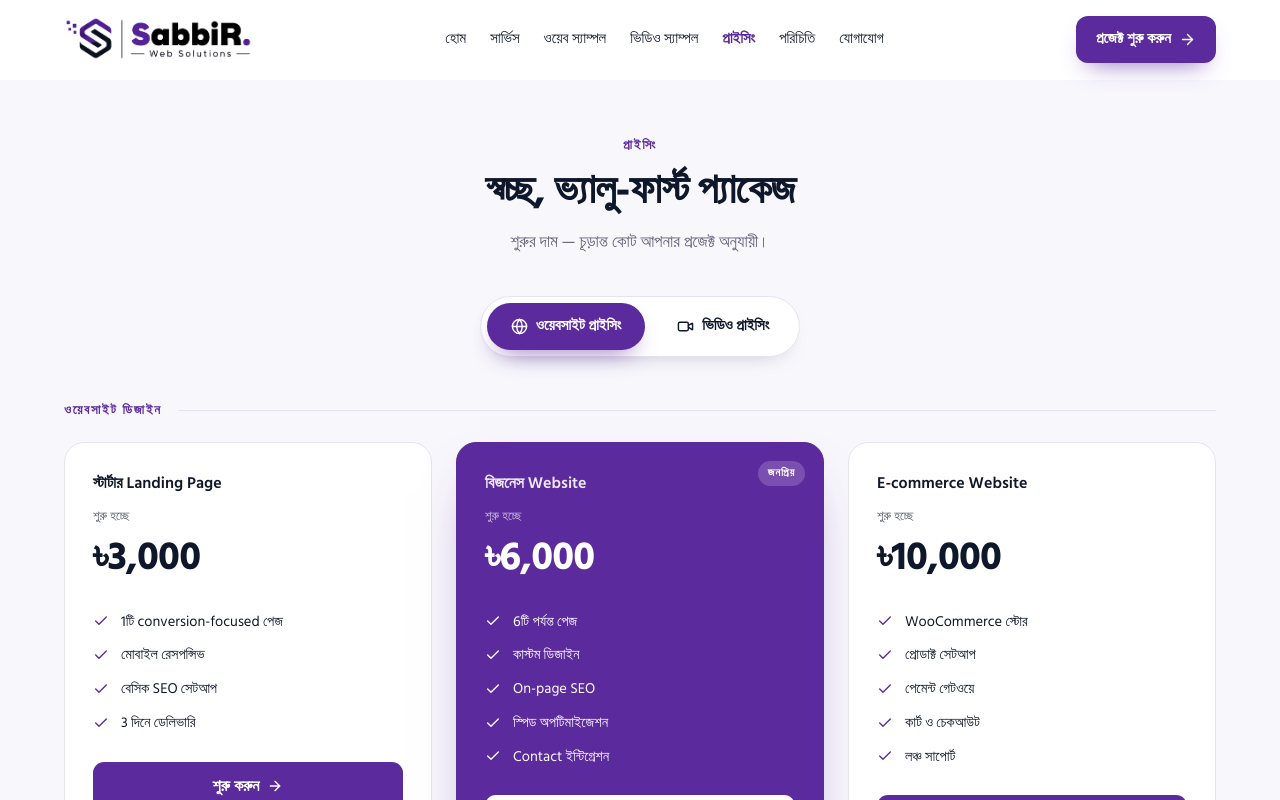
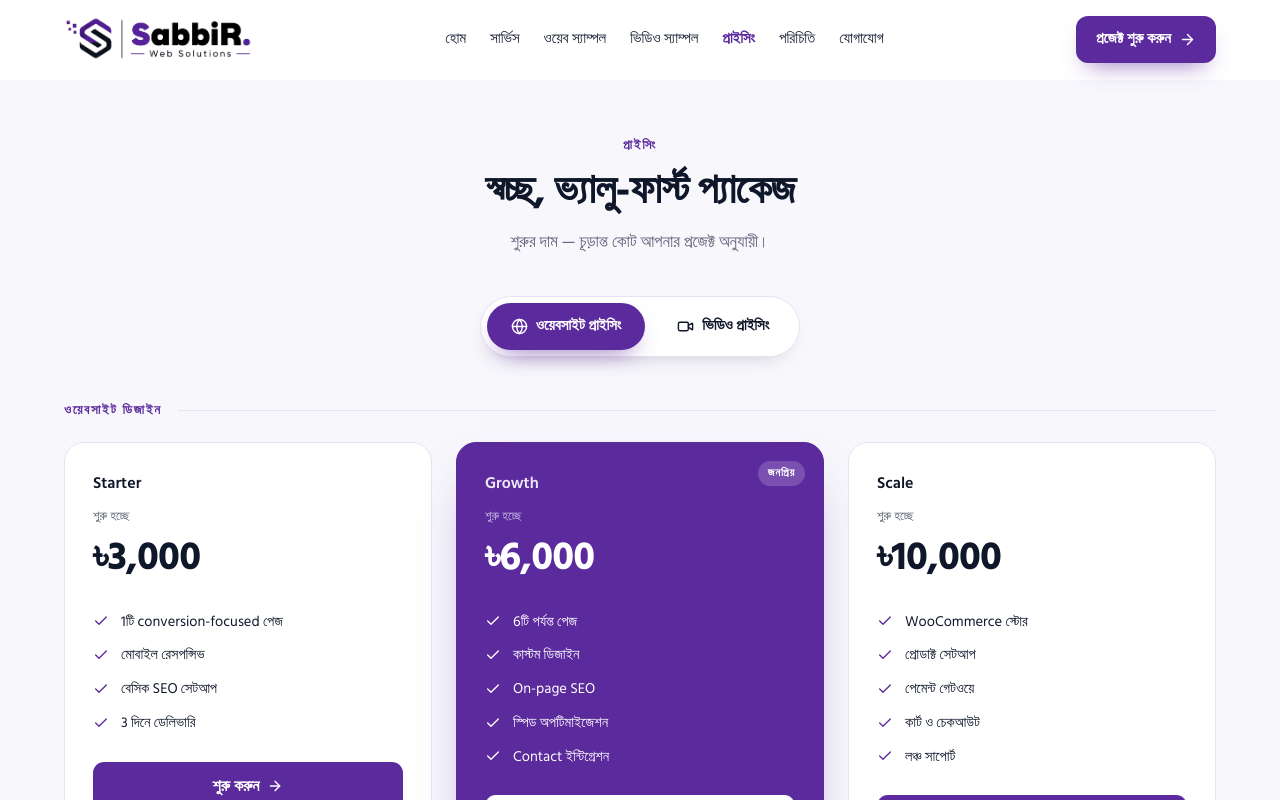
Before and after one commit to sourov6580/sabbir-web-solutions, a Next.js app: page /pricing in a window 1280 px wide. Shown: the top 800 px of the page. Built offline with nearby package versions, Linux system fonts and the light colour scheme.

Commit message:
Update site.js

```diff
--- a/content/site.js
+++ b/content/site.js
@@ -201,9 +201,9 @@ export const pricing = {
     {
       label: "ওয়েবসাইট ডিজাইন",
       plans: [
-        { name: "স্টার্টার Landing Page", price: "৳3,000", feats: ["1টি conversion-focused পেজ", "মোবাইল রেসপন্সিভ", "বেসিক SEO সেটআপ", "3 দিনে ডেলিভারি"] },
-        { name: "বিজনেস Website", price: "৳6,000", featured: true, feats: ["6টি পর্যন্ত পেজ", "কাস্টম ডিজাইন", "On-page SEO", "স্পিড অপটিমাইজেশন", "Contact ইন্টিগ্রেশন"] },
-        { name: "E-commerce Website", price: "৳10,000", feats: ["WooCommerce স্টোর", "প্রোডাক্ট সেটআপ", "পেমেন্ট গেটওয়ে", "কার্ট ও চেকআউট", "লঞ্চ সাপোর্ট"] },
+        { name: "Starter", price: "৳3,000", feats: ["1টি conversion-focused পেজ", "মোবাইল রেসপন্সিভ", "বেসিক SEO সেটআপ", "3 দিনে ডেলিভারি"] },
+        { name: "Growth", price: "৳6,000", featured: true, feats: ["6টি পর্যন্ত পেজ", "কাস্টম ডিজাইন", "On-page SEO", "স্পিড অপটিমাইজেশন", "Contact ইন্টিগ্রেশন"] },
+        { name: "Scale", price: "৳10,000", feats: ["WooCommerce স্টোর", "প্রোডাক্ট সেটআপ", "পেমেন্ট গেটওয়ে", "কার্ট ও চেকআউট", "লঞ্চ সাপোর্ট"] },
       ],
     },
     {
```
